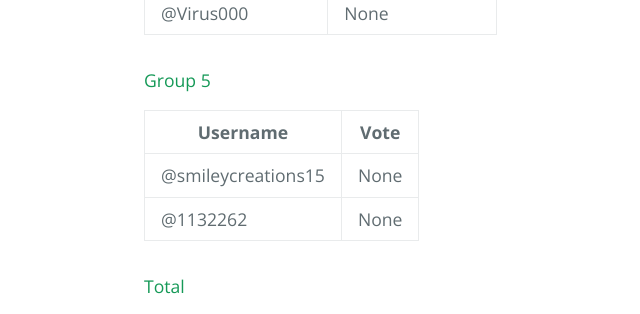
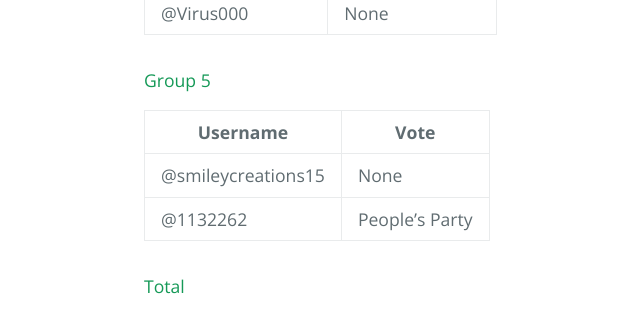
Before and after one commit to AlphaZetta/ShopBux-Vote, a Jekyll site: the page built from index.md, in a window 1280 px wide and 900 px high, scrolled down 5356 px. Shown: the part 308-622 px from the top of the window, without its empty margins (80-720 px from the left). Built offline with Jekyll 4.4.1, drawn with Linux system fonts in a browser that asks for light colours; the repository's description, which GitHub fills in, is left out; our own code applies the rules of GitHub Pages for plain Markdown files.

Commit message:
Update index.md

```diff
--- a/index.md
+++ b/index.md
@@ -184,7 +184,7 @@ Username | Vote
 Username | Vote
 -|-
 @smileycreations15 | None
-@1132262 | None
+@1132262 | People's Party
 
 #### Total
 
```
